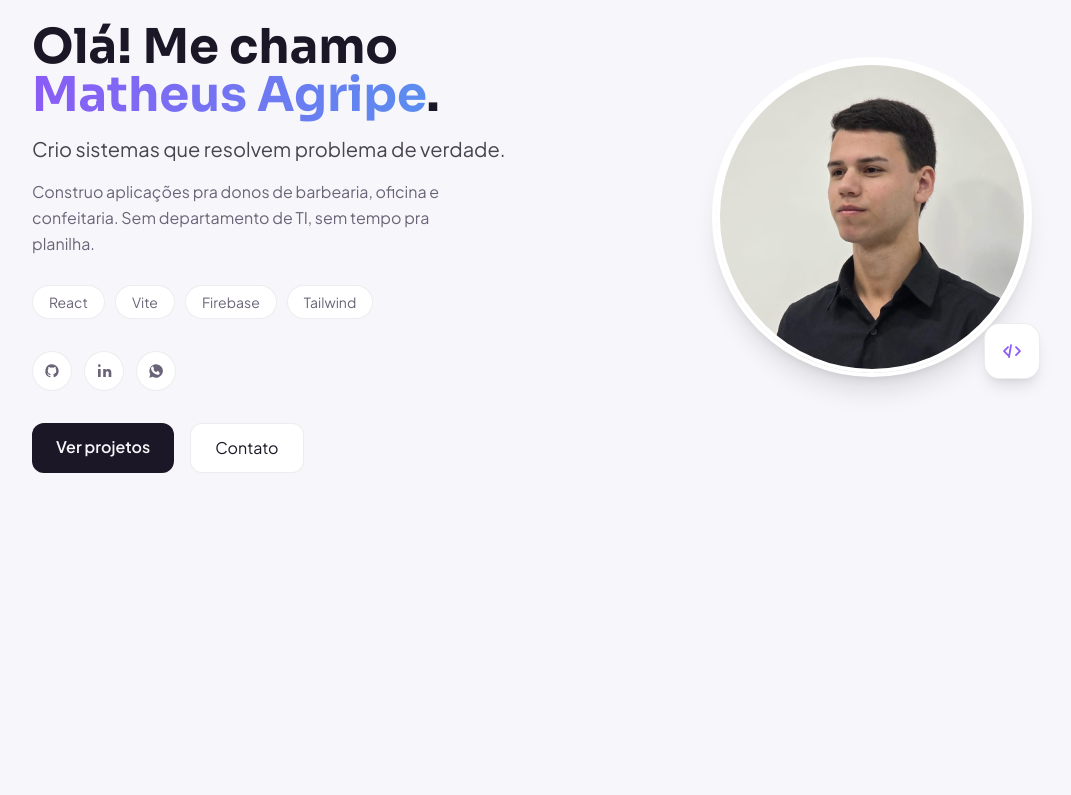
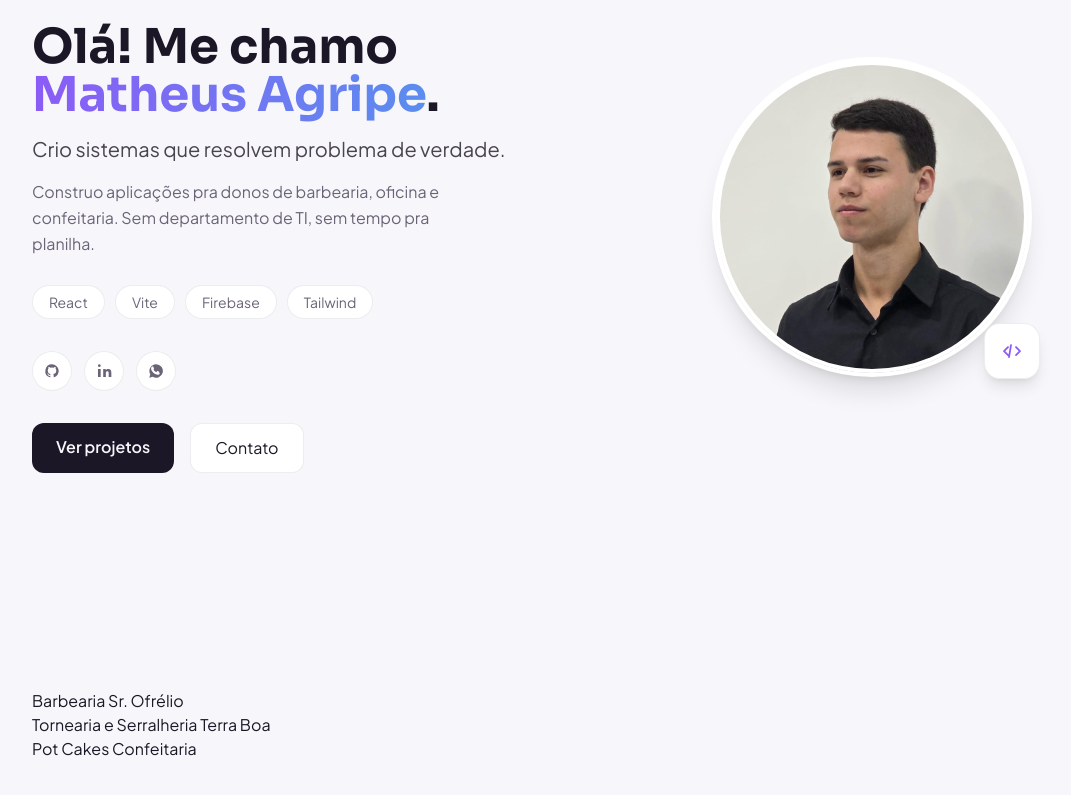
Before and after one commit to agripe049/portfolio-profissional, a React (Vite) app: page / in a window 1280 px wide. Shown: the part 207-1002 px from the top of the page, without its empty margins (72-1143 px from the left). Built offline with nearby package versions, Linux system fonts and the light colour scheme.

Commit message:
Desenvolvendo em projetos. Renderizando o array de projetos

```diff
--- a/src/App.jsx
+++ b/src/App.jsx
@@ -1,5 +1,6 @@
 import Hero from "./components/Heroo"
 import NavBar from "./components/NavBar"
+import Projects from "./components/Projects"
 
 function App() {
 
@@ -8,7 +9,7 @@ function App() {
     <div>
       <NavBar />
       <Hero />
-      <section id="projetos" className="min-h-screen border-b border-line" />
+      <Projects />
       <section id="sobre" className="min-h-screen border-b border-line" />
       <section id="contato" className="min-h-screen border-b border-line" />
     </div>
--- /dev/null
+++ b/src/components/Projects.jsx
@@ -0,0 +1,17 @@
+import { projects } from "../data/projects";
+
+const Projects = () => {
+  return (
+    <section id="projetos" className="min-h-screen">
+        <div className="max-w-6xl mx-auto px-6 sm:px-10 py-24">
+            {projects.map((p) => (
+                <div key={p.client}>
+                    <h3>{p.client}</h3>
+                </div>
+            ))}
+        </div>
+    </section>
+  )
+}
+
+export default Projects
--- /dev/null
+++ b/src/data/projects.js
@@ -0,0 +1,29 @@
+export const projects = [
+    {
+        client: "Barbearia Sr. Ofrélio",
+        type: "Sistema de agendamento",
+        stack: "React + Vite + Tailwind · Node.js/Express + MySQL · JWT + bcrypt",
+        solved:
+            "Agenda online pra tirar o dono do caderno físico e das mensagens perdidas no WhatsApp. Autenticação própria e deploy gratuito (Aiven, Render e Vercel).",
+        link: "https://github.com/agripe049/barbearia",
+        linkLabel: "Ver repositório",
+    },
+    {
+        client: "Tornearia e Serralheria Terra Boa",
+        type: "Sistema de gestão interno",
+        stack: "React + Vite + Firebase (Firestore/Auth) + Tailwind + Recharts",
+        solved:
+            "Clientes, produtos, vendas e relatórios num painel só, com lógica financeira pra vendas parceladas e recibo em PDF.",
+        link: null,
+        linkLabel: null,
+    },
+    {
+        client: "Pot Cakes Confeitaria",
+        type: "Landing page",
+        stack: "React + Vite + Tailwind + Framer Motion",
+        solved:
+            "Página pra uma confeitaria local mostrar o catálogo com cara profissional e receber pedidos direto pelo WhatsApp.",
+        link: "https://github.com/agripe049/potCakes",
+        linkLabel: null,
+    },
+]
```
